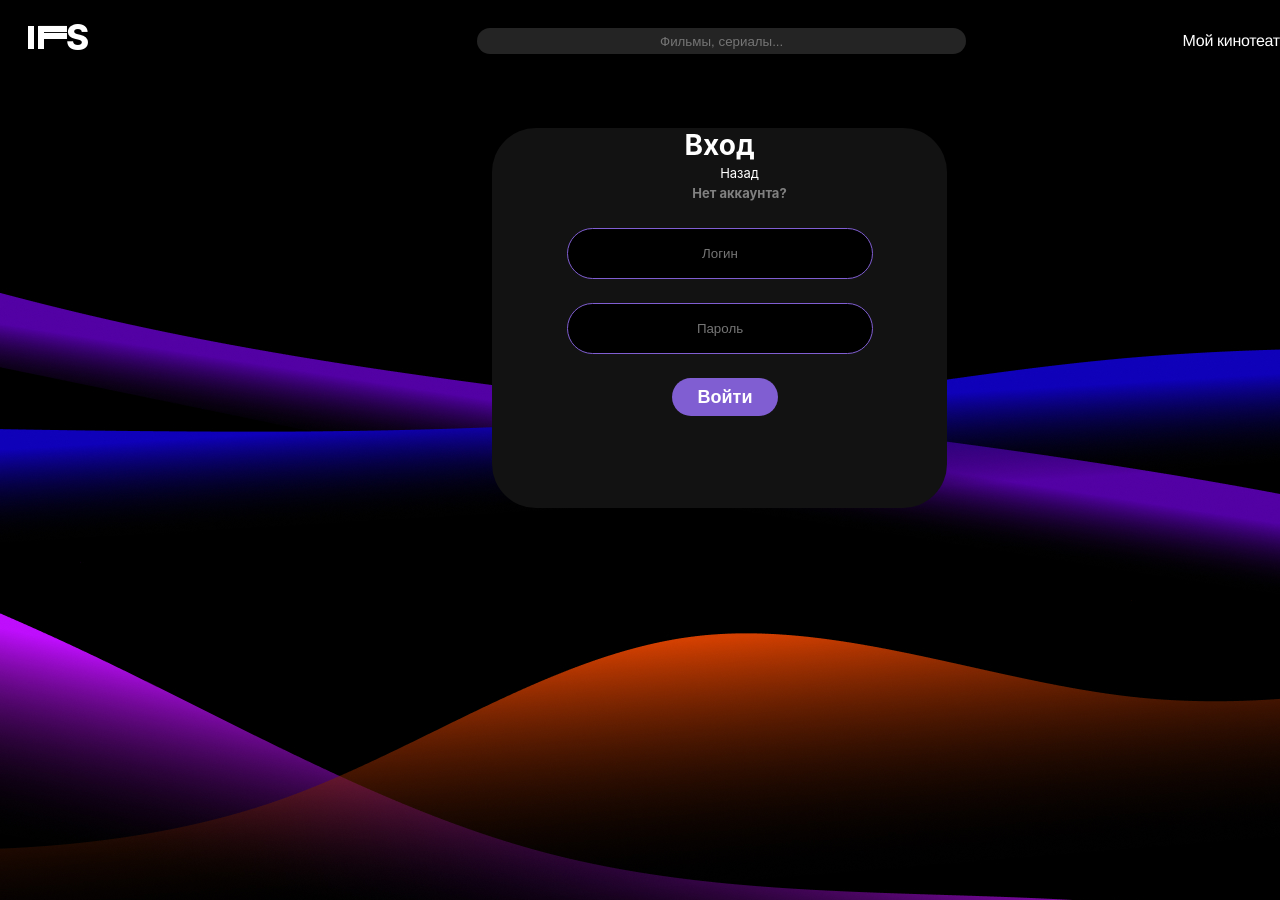
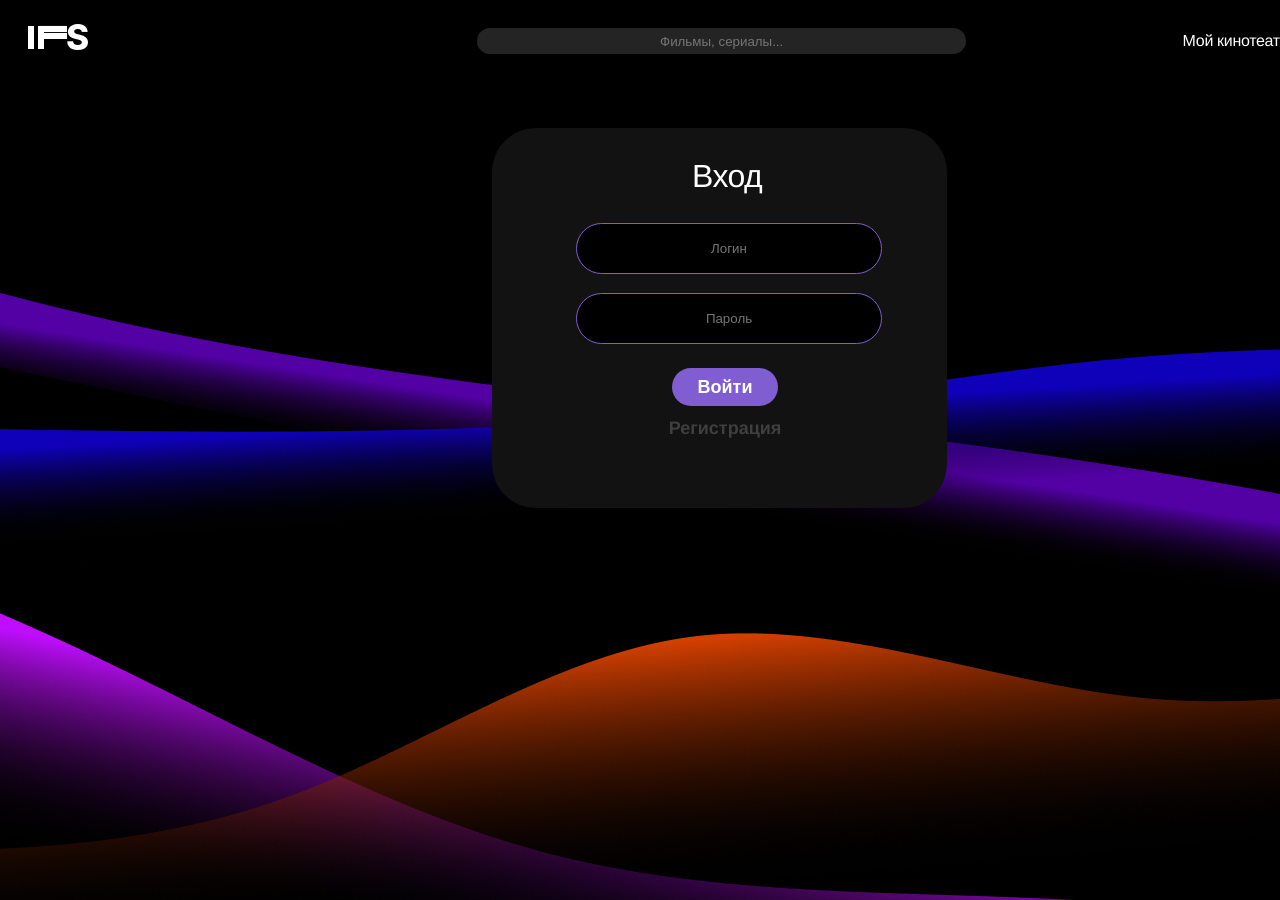
Before and after one commit to morodik/IFSP, a React (Create React App) app: page /enter in a window 1280 px wide. Shown: the top 900 px of the page. Built offline with nearby package versions, Linux system fonts and the light colour scheme.

Commit message:
Добавил компоненты

```diff
--- a/src/Pages/Enter.css
+++ b/src/Pages/Enter.css
@@ -1,4 +1,4 @@
-.susa {
+#susa {
     width: 1440px;
     height: 900px;
     background-size: cover;
@@ -6,7 +6,7 @@
     background-color: rgba( 0,0,0, 0.5);
     background-attachment: fixed;
 }
-.rectangle36 {
+#rectangle_36 {
     display: inline-block;
     position: absolute;
     width: 455px;
@@ -17,64 +17,42 @@
     background-color: #121212;
     border-radius: 44px;
 }
-a{
-    text-decoration: none;
-    color: white;
+#entertxt {
+    position: absolute;
+    width: 86px;
+    height: 38px;
+    left: 192px;
+    top: 0px;
 }
-.back {
-    text-decoration: none;
-    top: 25px;
+.txth2 {
+    font-family: 'Helvetica';
+    font-style: normal;
+    font-weight: 500;
+    font-size: 32px;
+    line-height: 42px;
+    text-align: center;
+    letter-spacing: -0.02em;
+
+    color: #FFFFFF;
 }
-h2 {
-    color: white;
-    font-size: 30px;
-}
-.txt{
-    left: 193px;
-    top: 25px;
-    font-size: 28px;
-    font-weight: 700;
-    color: white;
-
-}
-.email{
+#loginInp {
     box-sizing: border-box;
     position: absolute;
     width: 306px;
     height: 51px;
-    left: 75px;
-    top: 100px;
-    background: #000000;
-    border-radius: 44px;
-    border-style: solid;
-    border-color: rgba(128, 94, 210, 1);
-    border-top-width: 0.5px;
-    border-bottom-width: 1.5px;
-    border-left-width: 1.5px;
-    border-right-width: 1.5px;
 }
-.pass{
+#passInp {
     box-sizing: border-box;
     position: absolute;
     width: 306px;
     height: 51px;
-    left: 75px;
-    top: 175px;
-    background: #000000;
-    border-radius: 44px;
-    border-style: solid;
-    border-color: rgba(128, 94, 210, 1);
-    border-top-width: 0.5px;
-    border-bottom-width: 1.5px;
-    border-left-width: 1.5px;
-    border-right-width: 1.5px;
 }
 .subm {
     position: absolute;
     width: 106px;
     height: 38px;
     left: 180px;
-    top: 250px;
+    top: 240px;
     background: #805ED2;
     border-radius: 44px;
     border-style: none;
@@ -82,24 +60,17 @@ h2 {
     color: white;
     font-weight: 700;
 }
-.subm:hover {
+.regTo {
     position: absolute;
-    width: 106px;
-    height: 38px;
-    left: 180px;
-    top: 250px;
-    background: #805ED2;
-    border-radius: 44px;
-    border-style: none;
-    box-shadow: 0 0 5px rgba(255, 255, 255, 0.7);
-    transition: 0.5s;
+    width: 116px;
+    height: 24px;
+    left: 135px;
+    top: 288px;
+    font-family: 'Helvetica';
+    font-style: normal;
+    font-weight: 800;
+    font-size: 18px;
+    line-height: 24px;
+    color: #3F3F3F;
+    text-decoration: none;
 }
-.r {
-    cursor: pointer;
-    color: gray;
-    font-weight: 700;
-}
-.reg {
-    top: 295px;
-    left: 146px;
-}
--- a/src/Pages/Enter.tsx
+++ b/src/Pages/Enter.tsx
@@ -2,34 +2,30 @@ import React from 'react';
 import './Enter.css';
 import NavBar from '../UI/NavBar';
 import { Link } from 'react-router-dom';
+import Input from './components/InputEmail';
+import InputPass from './components/InputPass';
 
 function Enter() {
 
     return (
         <div className='container'>
             <NavBar />
-            <div className='susa'>
+            <div id='susa'>
+                <form id='rectangle_36'>
+                    <div id='entertxt'>
+                        <h2 className='txth2'> Вход</h2>
+                    </div>
+                    <div id='loginInp'>
+                        <Input />
+                    </div>
+                    <div id='passInp'>
+                        <InputPass />
+                    </div>
+                    <button className='subm'type='submit'>Войти</button>
+                    <Link to='/registration' className='regTo'>Регистрация</Link>
 
-            <form className='rectangle36'>
-                <div className='txt'>
-                    Вход
-                </div>
-
-                <div className='back'>
-                    <Link to= '/'>Назад</Link>
-                </div>
-                <div>
-                    <input className='email' placeholder='Логин' type='email'></input>
-                    <input className='pass' placeholder='Пароль' type='password'></input>
-                </div>
-                <div>
-                    <button className='subm' type='submit'>Войти</button>
-                </div>
-                <div className='reg'>
-                    <Link to='/registration' className='r' >Нет аккаунта?</Link>
-                </div>
-            </form>
-        </div>
+                </form>
+            </div>
     </div>
     )
 };
--- a/src/Pages/MainPage.tsx
+++ b/src/Pages/MainPage.tsx
@@ -8,24 +8,7 @@ import React from 'react';
 
 function MainPage() {
 
-    window.addEventListener('scroll', function () {
-        let scrollPos = window.scrollY;
-        console.log(scrollPos);
-        if (scrollPos >= 505) {
-            console.log("stop");
-            window.scrollTo(0, 505); // Остановка прокрутки на 505 пикселях
-        }
-    });
 
-    window.addEventListener('wheel', function(event) {
-        let scrollPos = window.scrollY;
-        let maxScroll = document.documentElement.scrollHeight - window.innerHeight;
-
-        if (scrollPos >= 505 && event.deltaY > 0 && scrollPos < maxScroll) {
-            // Разрешаем прокрутку вниз, если пользователь пытается прокрутить вниз после остановки и не достигнут конец страницы
-            event.stopPropagation();
-        }
-    });
     return (
         <div>
             <NavBar />
--- /dev/null
+++ b/src/Pages/components/InputEmail.tsx
@@ -0,0 +1,12 @@
+import React from "react";
+import './input.css';
+
+function Input() {
+
+    return (
+        <div>
+            <input className="input" type="email" placeholder="Логин"></input>
+        </div>
+    )
+}
+export default Input;
--- /dev/null
+++ b/src/Pages/components/InputPass.css
@@ -0,0 +1,16 @@
+#inputPass {
+    box-sizing: border-box;
+    position: absolute;
+    width: 306px;
+    height: 51px;
+    left: 84px;
+    top: 165px;
+    background: #000000;
+    border-radius: 44px;
+    border-style: solid;
+    border-color: rgba(128, 94, 210, 1);
+    border-top-width: 0.5px;
+    border-bottom-width: 1.5px;
+    border-left-width: 1.5px;
+    border-right-width: 1.5px;
+}
--- /dev/null
+++ b/src/Pages/components/InputPass.tsx
@@ -0,0 +1,12 @@
+import React from "react";
+import './InputPass.css';
+
+function InputPass() {
+
+    return (
+        <div>
+            <input id="inputPass" type="password" placeholder="Пароль"></input>
+        </div>
+    )
+}
+export default InputPass;
--- /dev/null
+++ b/src/Pages/components/input.css
@@ -0,0 +1,16 @@
+.input {
+    box-sizing: border-box;
+    position: absolute;
+    width: 306px;
+    height: 51px;
+    left: 84px;
+    top: 95px;
+    background: #000000;
+    border-radius: 44px;
+    border-style: solid;
+    border-color: rgba(128, 94, 210, 1);
+    border-top-width: 0.5px;
+    border-bottom-width: 1.5px;
+    border-left-width: 1.5px;
+    border-right-width: 1.5px;
+}
```
